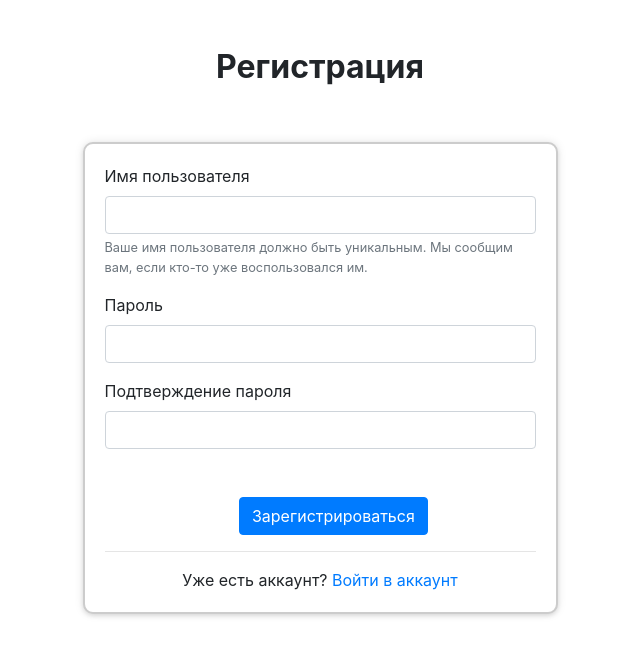
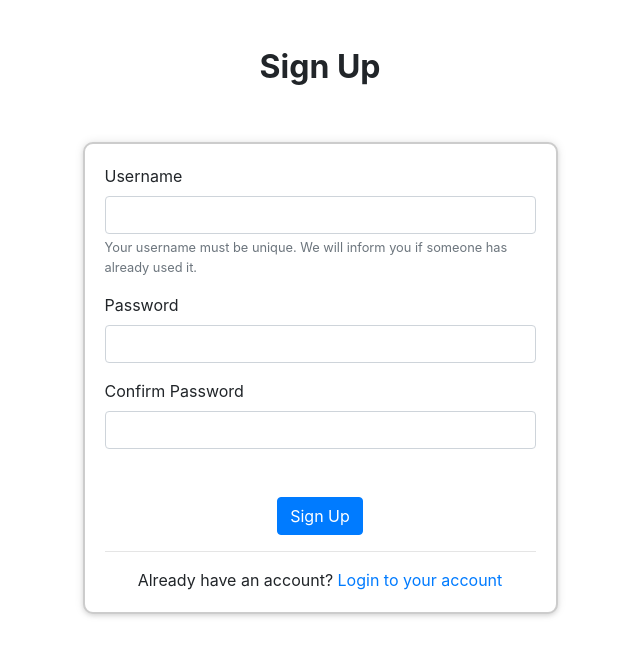
Before and after one commit to NikitaZhukovsky/library-django, a Django app: page /signup/ in a window 1280 px wide. Shown: the part 56-712 px from the top of the page, without its empty margins (320-960 px from the left). Run offline with Django 5.2, Linux system fonts and the light colour scheme; some libraries are stand-ins or nearby versions.

Commit message:
New version

```diff
--- a/library_django/catalog/templates/author_detail.html
+++ b/library_django/catalog/templates/author_detail.html
@@ -2,7 +2,7 @@
 
 {% block content %}
     <h1>Author</h1>
-    <h2>Real name: {{author.first_name }} {{ author.last_name }}</h2>
+    <h2>Real name: {{author.first_name }} - {{ author.last_name }}</h2>
     <h2>Pseudonym: {{ author.pseudonym }}</h2>
     <h2>Country: {{ author.country.name }}</h2>
     {% if author.date_of_death %}
--- a/library_django/catalog/templates/authors_list.html
+++ b/library_django/catalog/templates/authors_list.html
@@ -2,12 +2,9 @@
 
 {% block content %}
   <h1>Authors List:</h1>
-
   {% for author in authors_list %}
     <h3><a href="{{ author.get_absolute_url }}">{{ author }}</a></h3>
 
   {% endfor %}
 
-
-
 {% endblock %}
--- a/library_django/users/templates/signup_user.html
+++ b/library_django/users/templates/signup_user.html
@@ -1,7 +1,7 @@
 {% extends "base.html" %}
 
 {% block content %}
-<title>Регистрация</title>
+<title>Sign Up</title>
 <style>
     body {
         background-color: white;
@@ -28,7 +28,7 @@
 </style>
 <div class="row justify-content-center mt-5">
     <div class="col-md-5">
-        <h2 class="text-center registration-title">Регистрация</h2>
+        <h2 class="text-center registration-title">Sign Up</h2>
     </div>
 </div>
 <div class="row justify-content-center mt-5">
@@ -41,27 +41,27 @@
         <form method="POST">
             {% csrf_token %}
             <div class="form-group">
-                <label for="username">Имя пользователя</label>
+                <label for="username">Username</label>
                 <input type="text" name="username" class="form-control" id="username" aria-describedby="usernameHelp">
-                <small id="usernameHelp" class="form-text text-muted">Ваше имя пользователя должно быть уникальным. Мы сообщим вам, если кто-то уже воспользовался им.</small>
+                <small id="usernameHelp" class="form-text text-muted">Your username must be unique. We will inform you if someone has already used it.</small>
             </div>
             <div class="form-group">
-                <label for="password1">Пароль</label>
+                <label for="password1">Password</label>
                 <input type="password" name="password1" class="form-control" id="password1">
             </div>
             <div class="form-group">
-                <label for="password2">Подтверждение пароля</label>
+                <label for="password2">Confirm Password</label>
                 <input type="password" name="password2" class="form-control" id="password2">
             </div>
             <div class="row justify-content-center mt-5">
                 <div class="col-md-5 text-center">
-                    <button type="submit" class="btn btn-primary">Зарегистрироваться</button>
+                    <button type="submit" class="btn btn-primary">Sign Up</button>
                 </div>
             </div>
         </form>
         <hr>
         <div class="text-center">
-            Уже есть аккаунт? <a href="{% url 'login_user' %}">Войти в аккаунт</a>
+            Already have an account? <a href="{% url 'login_user' %}">Login to your account</a>
         </div>
     </div>
 </div>
```
Also changed, not shown: library_django/users/templates/login_user.html (+6 -6 lines).
